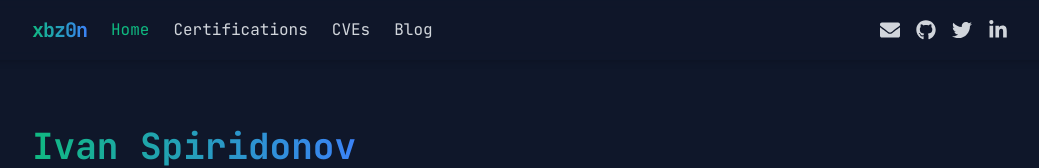
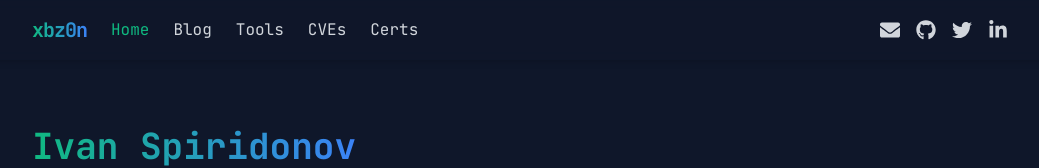
Before and after one commit to xbz0n/xbz0n.github.io, a Next.js app: page / in a window 1280 px wide. Shown: the top 168 px of the page, without its empty margins (120-1159 px from the left). Built offline with nearby package versions, Linux system fonts and the light colour scheme.

Commit message:
Reorder navigation menu: Home, Blog, Tools, CVEs, Certs

```diff
--- a/components/Navbar.js
+++ b/components/Navbar.js
@@ -22,14 +22,17 @@ export default function Navbar() {
               <Link href="/" className={isActive('/') ? 'nav-link-active' : 'nav-link'}>
                 Home
               </Link>
-              <Link href="/certifications" className={isActive('/certifications') ? 'nav-link-active' : 'nav-link'}>
-                Certifications
+              <Link href="/blog" className={isActive('/blog') ? 'nav-link-active' : 'nav-link'}>
+                Blog
+              </Link>
+              <Link href="/tools" className={isActive('/tools') ? 'nav-link-active' : 'nav-link'}>
+                Tools
               </Link>
               <Link href="/cves" className={isActive('/cves') ? 'nav-link-active' : 'nav-link'}>
                 CVEs
               </Link>
-              <Link href="/blog" className={isActive('/blog') ? 'nav-link-active' : 'nav-link'}>
-                Blog
+              <Link href="/certifications" className={isActive('/certifications') ? 'nav-link-active' : 'nav-link'}>
+                Certs
               </Link>
             </div>
           </div>
@@ -72,11 +75,18 @@ export default function Navbar() {
               Home
             </Link>
             <Link
-              href="/certifications"
-              className={`block py-2 ${isActive('/certifications') ? 'nav-link-active' : 'nav-link'}`}
+              href="/blog"
+              className={`block py-2 ${isActive('/blog') ? 'nav-link-active' : 'nav-link'}`}
               onClick={() => setIsMenuOpen(false)}
             >
-              Certifications
+              Blog
+            </Link>
+            <Link
+              href="/tools"
+              className={`block py-2 ${isActive('/tools') ? 'nav-link-active' : 'nav-link'}`}
+              onClick={() => setIsMenuOpen(false)}
+            >
+              Tools
             </Link>
             <Link
               href="/cves"
@@ -86,11 +96,11 @@ export default function Navbar() {
               CVEs
             </Link>
             <Link
-              href="/blog"
-              className={`block py-2 ${isActive('/blog') ? 'nav-link-active' : 'nav-link'}`}
+              href="/certifications"
+              className={`block py-2 ${isActive('/certifications') ? 'nav-link-active' : 'nav-link'}`}
               onClick={() => setIsMenuOpen(false)}
             >
-              Blog
+              Certs
             </Link>
 
             <div className="flex justify-evenly items-center pt-4 pb-2 border-t border-gray-700">
```
